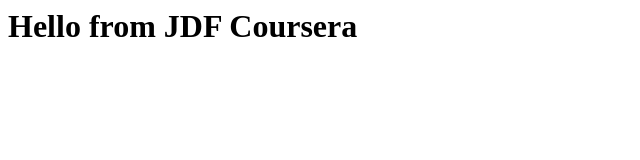
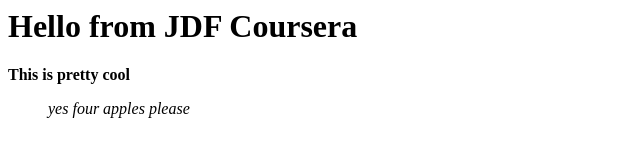
Before and after one commit to jdflanners/coursera-test, a plain HTML site: page site/index.html in a window 1280 px wide. Shown: the whole page, without its empty margins (0-640 px from the left). Drawn offline with Linux system fonts and the light colour scheme.

Commit message:
My First Page Again

```diff
--- a/site/index.html
+++ b/site/index.html
@@ -3,6 +3,8 @@
 <title>Hello Coursera JDF:)</title>
 <body>
 	<h1>Hello from JDF Coursera</h1>
+<b>This is pretty cool</b>
+<i><ul>yes four apples please</ul></i>
 </body>
 </head>
 </htnml>
```
